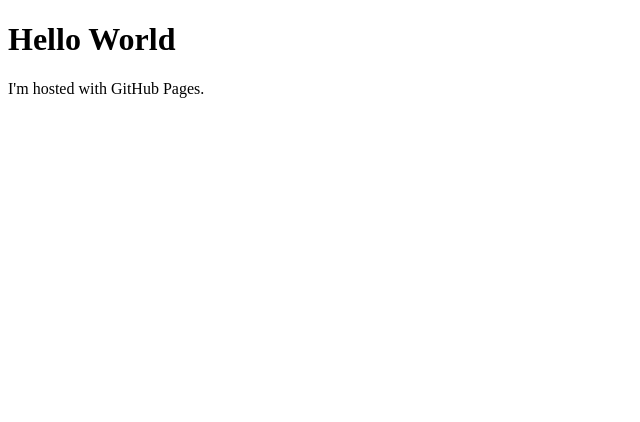
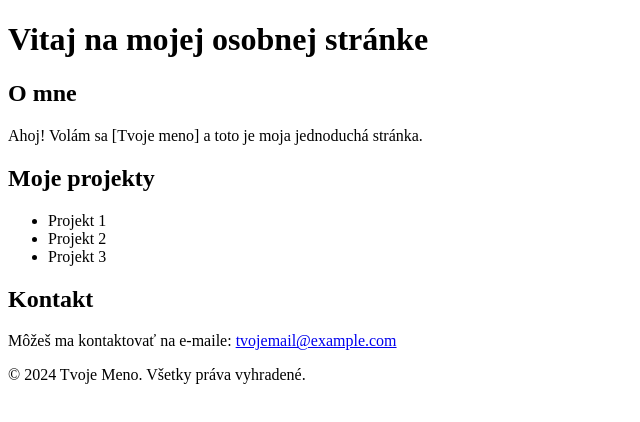
Before and after one commit to iljachandoga/ortopedia.github.io, a plain HTML site: page index.html in a window 1280 px wide. Shown: the whole page, without its empty margins (0-640 px from the left). Drawn offline with Linux system fonts and the light colour scheme.

Commit message:
Update index.html

```diff
--- a/index.html
+++ b/index.html
@@ -1,7 +1,40 @@
 <!DOCTYPE html>
-<html>
+<html lang="sk">
+<head>
+  <meta charset="UTF-8" />
+  <title>Moja Osobná Stránka</title>
+  <link rel="stylesheet" href="style.css" />
+</head>
 <body>
-<h1>Hello World</h1>
-<p>I'm hosted with GitHub Pages.</p>
+  <header>
+    <h1>Vitaj na mojej osobnej stránke</h1>
+  </header>
+
+  <main>
+    <section>
+      <h2>O mne</h2>
+      <p>Ahoj! Volám sa [Tvoje meno] a toto je moja jednoduchá stránka.</p>
+    </section>
+
+    <section>
+      <h2>Moje projekty</h2>
+      <ul>
+        <li>Projekt 1</li>
+        <li>Projekt 2</li>
+        <li>Projekt 3</li>
+      </ul>
+    </section>
+
+    <section>
+      <h2>Kontakt</h2>
+      <p>
+        Môžeš ma kontaktovať na e-maile: <a href="mailto:tvojemail@example.com">tvojemail@example.com</a>
+      </p>
+    </section>
+  </main>
+
+  <footer>
+    <p>&copy; 2024 Tvoje Meno. Všetky práva vyhradené.</p>
+  </footer>
 </body>
 </html>
```
